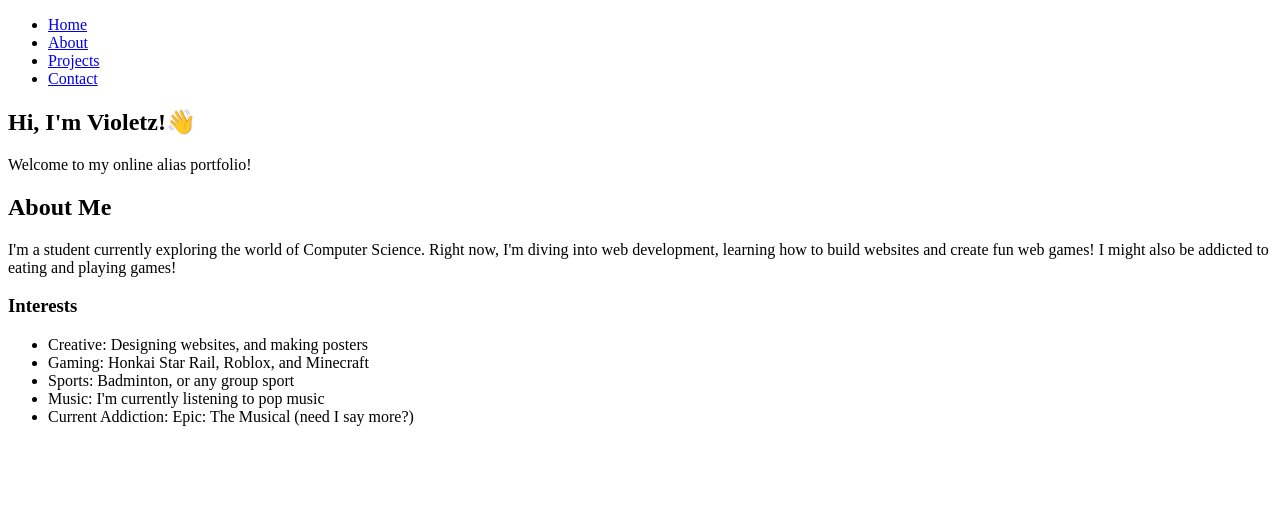
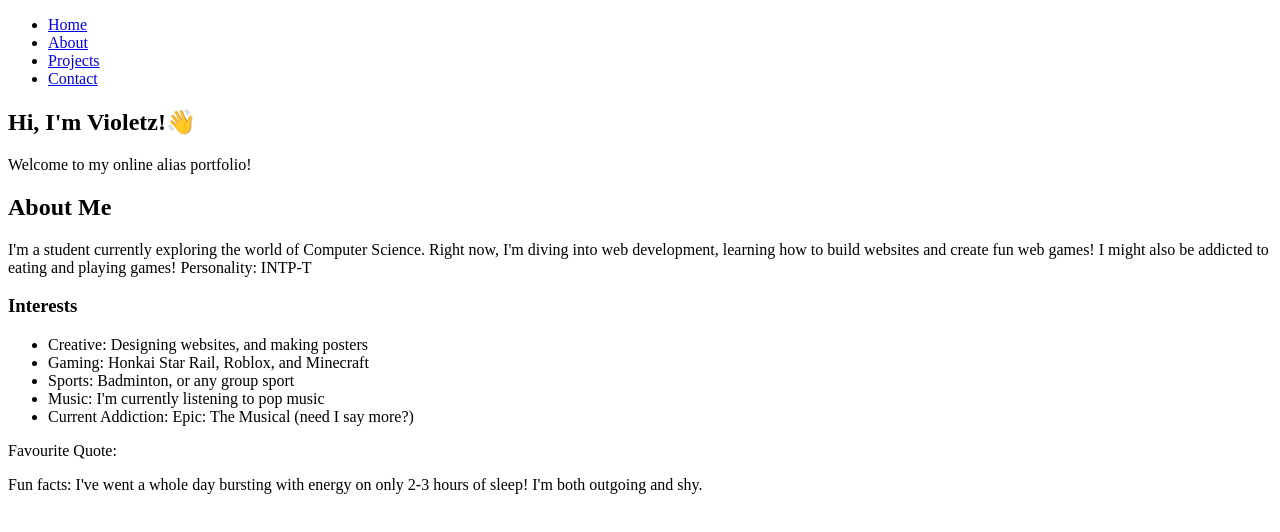
Before and after one commit to Violetz12/Boba-Drop-Project, a plain HTML site: page index.html in a window 1280 px wide. Drawn offline with Linux system fonts and the light colour scheme.

Commit message:
commit 3a!

```diff
--- a/index.html
+++ b/index.html
@@ -31,7 +31,7 @@
           I'm a student currently exploring the world of Computer Science. Right
           now, I'm diving into web development, learning how to build websites
           and create fun web games! I might also be addicted to eating and
-          playing games!
+          playing games! Personality: INTP-T
         </p>
         <h3>Interests</h3>
         <ul>
@@ -41,6 +41,11 @@
           <li>Music: I'm currently listening to pop music</li>
           <li>Current Addiction: Epic: The Musical (need I say more?)</li>
         </ul>
+        <p>Favourite Quote:</p>
+        <p>
+          Fun facts: I've went a whole day bursting with energy on only 2-3
+          hours of sleep! I'm both outgoing and shy.
+        </p>
       </section>
     </main>
   </body>
```
